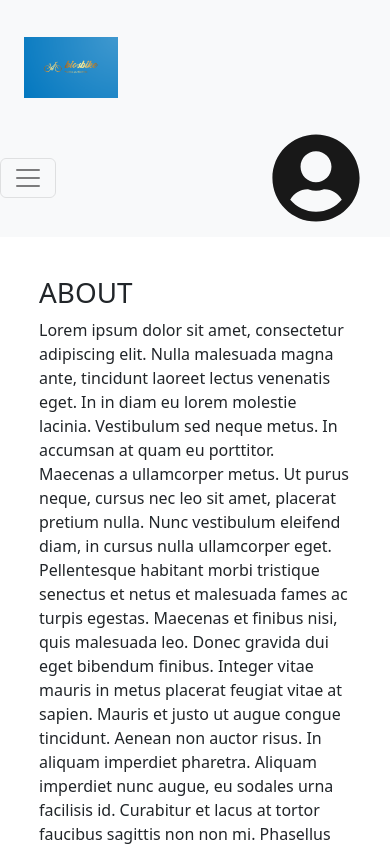
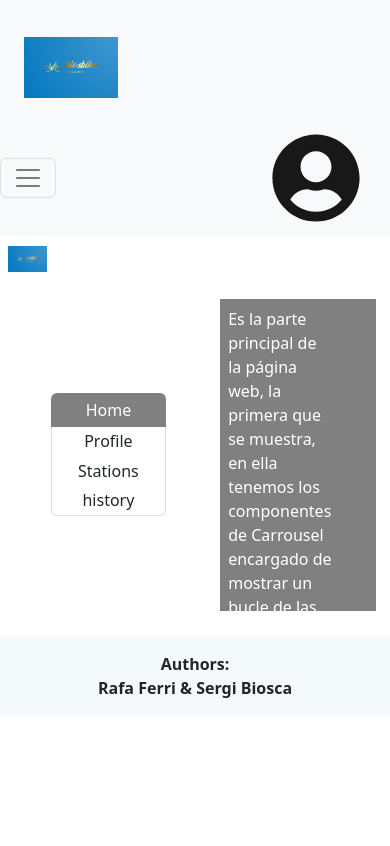
Before and after one commit to rferritorro/Proyecto_DRF_React, a React (Create React App) app in the folder frontend/: page /about in a window 390 px wide. Shown: the top 846 px of the page. Built offline with nearby package versions, Linux system fonts and the light colour scheme; no server answers.

Commit message:
Frontend responsive

```diff
--- a/frontend/src/App.js
+++ b/frontend/src/App.js
@@ -35,6 +35,7 @@ function App() {
                 <Route exact path='/' element={<Home />} />
                 <Route path='/stations' element={<Stations />} />
                 <Route path='/about' element={<About />} />
+                <Route path='/history' element={<History />} />
                 <Route element={<AuthGuardUser />}>
                   <Route path='/login' element={<Login />} />
                   <Route path='/register' element={<Register />} />
--- a/frontend/src/components/History/HistoryComponent.css
+++ b/frontend/src/components/History/HistoryComponent.css
@@ -0,0 +1,27 @@
+
+@media only screen and (max-width: 760px)
+{
+    .image-default {
+        width: 70%;
+        padding: 0%;
+        margin: 5%;
+        height: 300px;
+    }
+    .history-info {
+        display: flex;
+        justify-content: center;
+    }
+
+}
+
+@media only screen and (min-width: 1200px )
+{
+    .image-default {
+        width: 100%;
+    }
+    .history-info {
+        display: flex;
+        justify-content: center;
+        align-items: center;
+    }
+}
--- a/frontend/src/components/History/HistoryComponent.jsx
+++ b/frontend/src/components/History/HistoryComponent.jsx
@@ -15,9 +15,10 @@ const HistoryComponent = () => {
     const ShowInfoOfHistory = (OneHistoryInfo) => {
         SetOneInfoHistory(OneHistoryInfo)
     }
+    return (
 
-    return (
         <div className="w-100 vh-100 d-flex">
+
             <div className="w-25 h-100 p-3 d-flex flex-column overflow-scroll">
             {
                 history
@@ -34,7 +35,7 @@ const HistoryComponent = () => {
                     <h1>No has hecho ninguna reserva</h1>
             }
             </div>
-            <div className={`w-75 h-auto ${OneInfoHistory.slot_id_left ? '' : 'd-flex justify-content-center align-items-center' }`}>
+            <div className={`w-75 h-auto ${OneInfoHistory.slot_id_left ? '' : 'history-info' }`}>
                 {
                     OneInfoHistory
                     ?
@@ -95,7 +96,7 @@ const HistoryComponent = () => {
                     </div>
 
                     :
-                    <img className="w-100" src="https://dynamic-media-cdn.tripadvisor.com/media/photo-o/1a/59/14/cd/caption.jpg?w=1200&h=-1&s=1" alt=""/>
+                    <img className="image-default" src="https://dynamic-media-cdn.tripadvisor.com/media/photo-o/1a/59/14/cd/caption.jpg?w=1200&h=-1&s=1" alt=""/>
                 }
             </div>
         </div>
--- a/frontend/src/pages/About/About.css
+++ b/frontend/src/pages/About/About.css
@@ -1,7 +1,85 @@
-.imglogoabout {
-    width: 5%;
+@media only screen and (max-width: 760px)
+{
+    .image_place {
+        width: 10%;
+    }
+    .imglogoabout {
+        width: 100%;
+    }
+    .info {
+        width: 100%;
+        flex-direction: row !important;
+    }
+    .layer {
+        width: 40%;
+        padding: 1.5%;
+        margin: 5%;
+        text-align: center;
+    }
+    .layer div {
+        width: 80%;
+    }
+    .text {
+        width: 40%;
+        padding: 1.5%;
+        margin: 5% 0%;
+    }
+    .text div {
+        width: 75%;
+    }
+    .text div div {
+        width: 100%;
+        height: 300px;
+    }
 }
 
-.aboutPage {
-    padding: 10%;
+@media only screen and (min-width: 1200px )
+{
+    .image_place {
+        width: 85%;
+    }
+    .aboutPage {
+        width: 100%;
+        display: flex;
+        flex-direction: column
+    }
+    .imglogoabout {
+        width: 10%;
+    }
+    .layer {
+        width: 25%;
+        margin: 5%;
+    }
+    .text {
+        width: 50%;
+        padding: 1.5%;
+        margin: 5%;
+    }
 }
+
+.image_place {
+    margin: 2%;
+}
+
+.info {
+    width: 100%;
+    display: flex;
+    flex-direction: column;
+    justify-content: center;
+    align-items: center;
+    margin: 1.5%;
+}
+
+.text {
+    background-color: grey !important;
+    color: white;
+}
+
+.active {
+    background-color: grey !important;
+    border: 2px solid gray !important;
+}
+
+.layer div a {
+    padding: 2.5%;
+}
--- a/frontend/src/pages/About/About.jsx
+++ b/frontend/src/pages/About/About.jsx
@@ -6,18 +6,39 @@ const About = () => {
     const [show, setShow] = useState(false)
     return (
         <div className="aboutPage">
-            <h1>ABOUT</h1>
-            Lorem ipsum dolor sit amet, consectetur adipiscing elit. Nulla malesuada magna ante, tincidunt laoreet lectus venenatis eget. In in diam eu lorem molestie lacinia. Vestibulum sed neque metus. In accumsan at quam eu porttitor. Maecenas a ullamcorper metus. Ut purus neque, cursus nec leo sit amet, placerat pretium nulla. Nunc vestibulum eleifend diam, in cursus nulla ullamcorper eget. Pellentesque habitant morbi tristique senectus et netus et malesuada fames ac turpis egestas. Maecenas et finibus nisi, quis malesuada leo. Donec gravida dui eget bibendum finibus. Integer vitae mauris in metus placerat feugiat vitae at sapien. Mauris et justo ut augue congue tincidunt. Aenean non auctor risus.
-
-In aliquam imperdiet pharetra. Aliquam imperdiet nunc augue, eu sodales urna facilisis id. Curabitur et lacus at tortor faucibus sagittis non non mi. Phasellus malesuada feugiat ultricies. Donec sed finibus quam. Morbi eget tempus mauris. Aenean in egestas urna, sed lobortis felis.
-
-Etiam et leo scelerisque, laoreet turpis sed, lobortis quam. Maecenas eu ipsum at justo elementum finibus ut vel tellus. Aenean vitae sapien rhoncus, vestibulum massa ac, viverra risus. Ut a dolor convallis, ultrices urna non, dapibus tellus. Mauris ac maximus purus. Nullam lobortis euismod laoreet. Vestibulum iaculis metus non sem volutpat, a pretium urna faucibus.
-
-Mauris ornare urna est, eu faucibus eros facilisis nec. Fusce eget porta elit, a aliquet urna. Suspendisse fringilla justo eu ante eleifend, aliquet porta sem facilisis. Fusce sagittis tortor nec fringilla volutpat. Nam iaculis id eros a dapibus. Nunc nec tempus purus, rutrum faucibus nisl. Maecenas placerat turpis at lectus tempor accumsan. Nunc nibh ligula, mattis sit amet neque eu, tristique congue arcu.
-
-Praesent a lacus aliquam, feugiat lacus eu, dictum lorem. Nam volutpat libero non est iaculis volutpat. Proin fermentum posuere diam at tincidunt. Nulla tempor velit sem, eu porttitor purus porta et. Lorem ipsum dolor sit amet, consectetur adipiscing elit. Nullam sed tincidunt ex. Quisque in tortor volutpat diam fringilla ultrices dignissim tempor diam. Aenean blandit id purus sit amet pellentesque. Vestibulum molestie est vel porttitor vestibulum. Vivamus molestie iaculis gravida.
-            <p></p><strong>Our logo:</strong><br></br>
-            <img onClick={()=> setShow(1)} className="imglogoabout" src="logo_biosbike.png" />
+            <div className="image_place">
+                <img onClick={()=> setShow(1)} className="imglogoabout" src="logo_biosbike.png" />
+            </div>
+            <div class="row info">
+                <div class="col-4 layer">
+                    <div class="list-group" id="list-tab" role="tablist">
+                    <a class="list-group-item list-group-item-action active" id="list-home-list" data-toggle="list" href="#list-home" role="tab" aria-controls="home">Home</a>
+                    <a class="list-group-item list-group-item-action" id="list-profile-list" data-toggle="list" href="#list-profile" role="tab" aria-controls="profile">Profile</a>
+                    <a class="list-group-item list-group-item-action" id="list-stations-list" data-toggle="list" href="#list-stations" role="tab" aria-controls="stations">Stations</a>
+                    <a class="list-group-item list-group-item-action" id="list-history-list" data-toggle="list" href="#list-history" role="tab" aria-controls="history">history</a>
+                    </div>
+                </div>
+                <div class="col-8 text">
+                    <div class="tab-content" id="nav-tabContent">
+                    <div class="tab-pane fade show active" id="list-home" role="tabpanel" aria-labelledby="list-home-list">
+                        Es la parte principal de la página web, la primera que se muestra, en ella tenemos los componentes de
+                        Carrousel encargado de mostrar un bucle de las mismas imagenes y Categories, encargado de mostrar información
+                        al cliente de los porcentajes de uso de nuestros equipos
+                    </div>
+                    <div class="tab-pane fade" id="list-profile" role="tabpanel" aria-labelledby="list-profile-list">
+                        Es tu perfil, podrás ver tus datos personificados y tus notificaciones de cualquier incidencia,
+                        notificación de reserva y conrtestaciones del administrador
+                    </div>
+                    <div class="tab-pane fade" id="list-stations" role="tabpanel" aria-labelledby="list-stations-list">
+                        Aqui podrás encontrar todas nuestras instalaciones, para poder realziar una reserva deberá logearse primero.Una
+                        vez logeado podrá reservar en cualquier estación donde haya una bici disponible
+                    </div>
+                    <div class="tab-pane fade" id="list-history" role="tabpanel" aria-labelledby="list-history-list">
+                        Aqui podrás encontrar el historial de tus reservas, de donde la alquilaste y donde finalizaste tu reserva
+                    </div>
+                    </div>
+                </div>
+            </div>
             <Modal onClose={() => setShow(false)} show={show}/>
         </div>
     )
```
